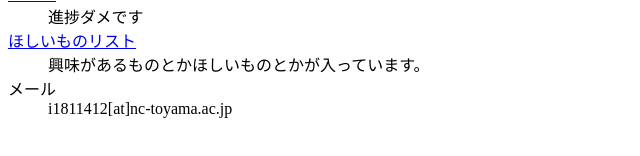
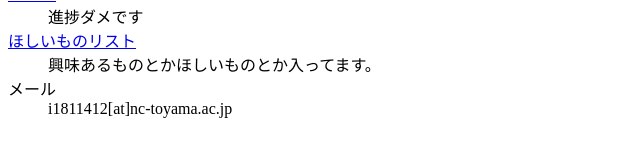
Before and after one commit to plan-er/plan-er.github.io, a plain HTML site: page index.html in a window 1280 px wide. Shown: the part 368-524 px from the top of the page, 0-640 px from the left. Drawn offline with Linux system fonts and the light colour scheme.

Commit message:
Update index.html

```diff
--- a/index.html
+++ b/index.html
@@ -20,7 +20,7 @@
     <dt><a href="https://github.com/plan-er">GitHub</a>
     <dd>進捗ダメです
     <dt><a href="https://www.amazon.jp/hz/wishlist/ls/2T7OLCN82PDAG?ref_=wl_share">ほしいものリスト</a>
-    <dd>興味があるものとかほしいものとかが入っています。
+    <dd>興味あるものとかほしいものとか入ってます。
     <dt>メール
     <dd>i1811412[at]nc-toyama.ac.jp
     </dl>
```
